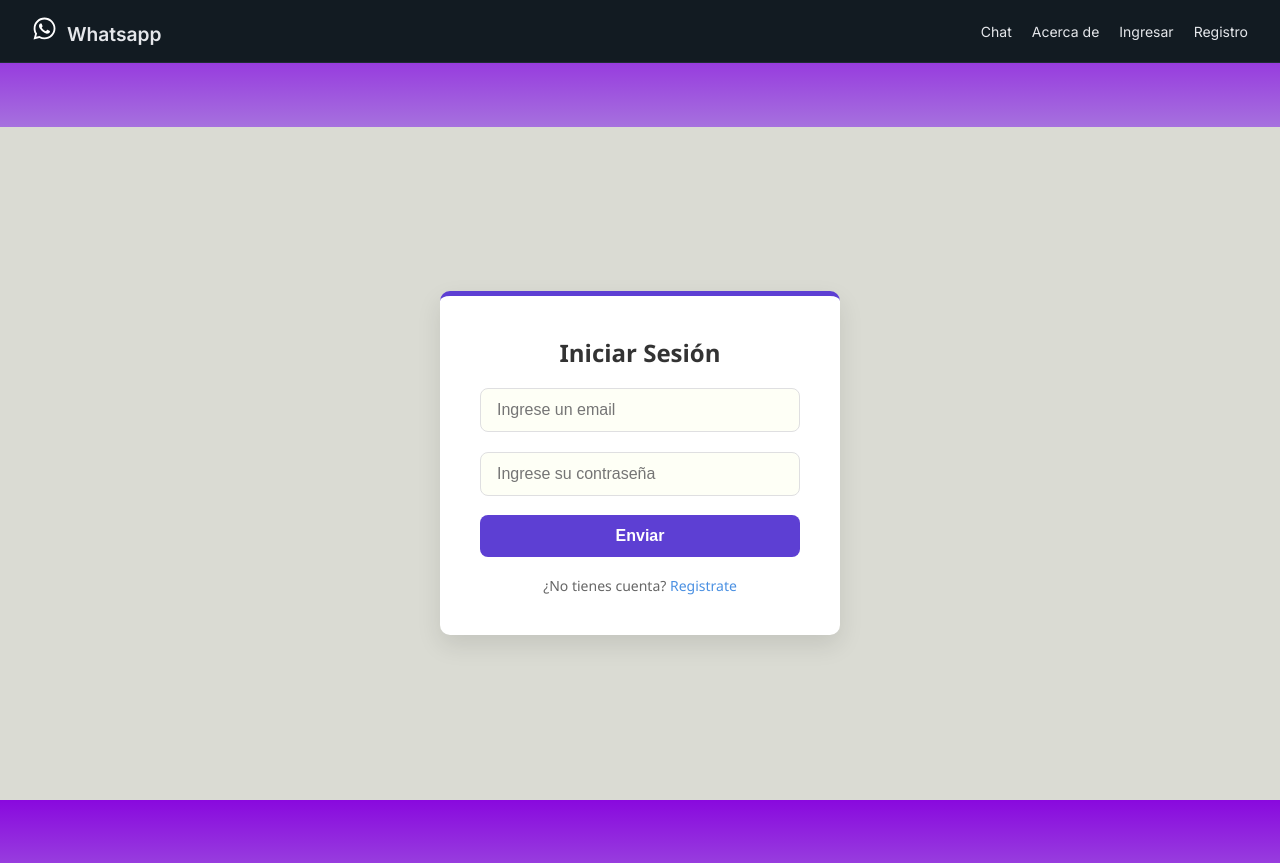
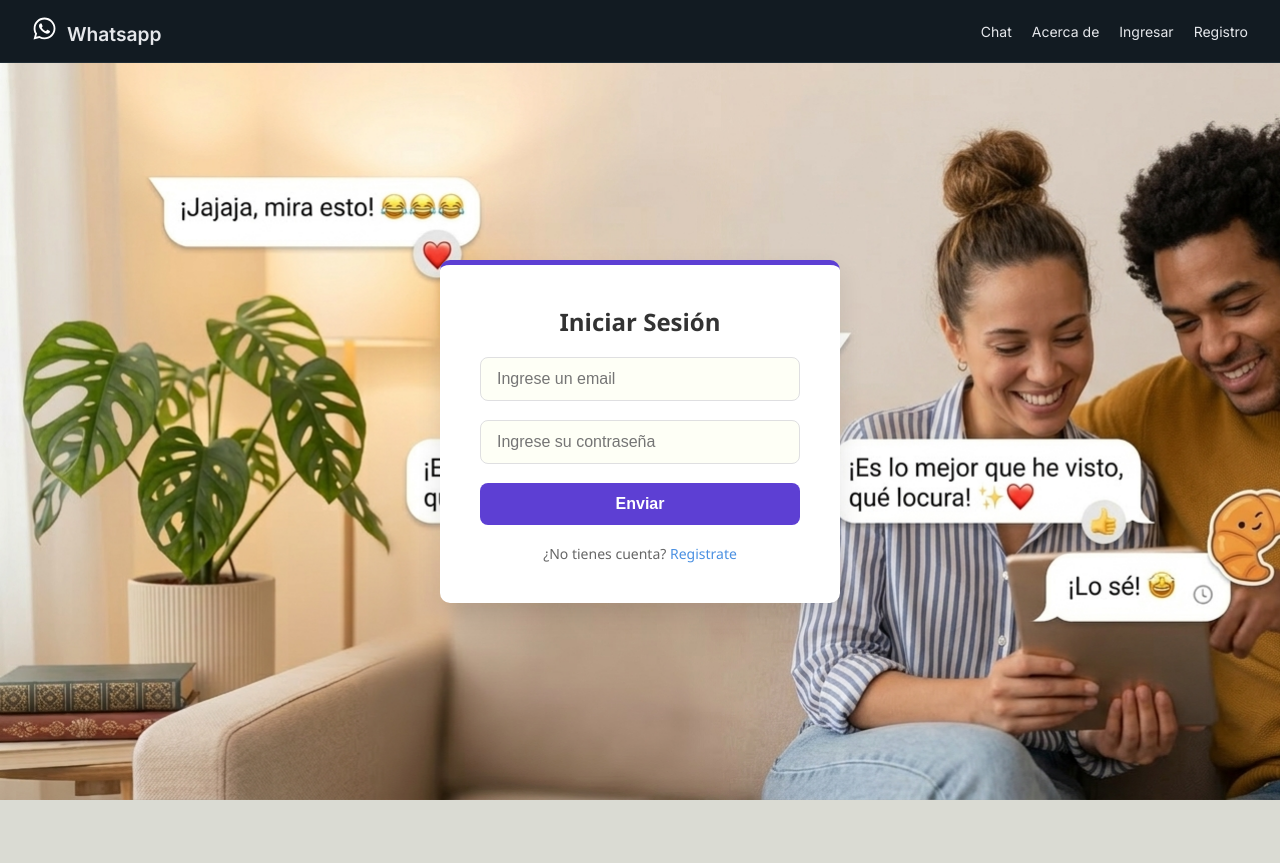
Before and after one commit to camiladomato/clone-whatsapp-camila-domato-react, a React (Vite) app: page /ingresar in a window 1280 px wide. After the commit the page ends 800 px from the top, so only its background shows below. Built offline with nearby package versions, Linux system fonts and the light colour scheme.

Commit message:
fix se arreglaron los scroll de la pagina que se hicieron despues de crar el nav

```diff
--- a/src/components/Aside/Contacts/styles.css
+++ b/src/components/Aside/Contacts/styles.css
@@ -5,7 +5,7 @@
   gap: 6px;
   padding: 6px;
   overflow: auto;
-  height: calc(100vh - 287px);
+  height: calc(100vh - 270px);
 }
 
 .user-chat {
--- a/src/pages/styles.css
+++ b/src/pages/styles.css
@@ -18,7 +18,7 @@ body{
     margin: 80px auto;
     display: grid;
     grid-template-columns: 30% 70%;
-    height: calc(100vh - 160px);
+    height: calc(100vh - 223px);
     overflow: hidden;
     border-radius: 10px;
     box-shadow: 0 6px 18px rgba(0, 0, 0, 0.1);
@@ -29,8 +29,10 @@ body{
   display: flex;
   justify-content: center;
   align-items: center;
-  min-height: 100vh;
+  min-height: calc(100vh - 63px);
   background-color: transparent;
+  background-image: url("../assets/imagen-login.png");
+  background-size: cover;
   font-family: 'Segoe UI', Tahoma, Geneva, Verdana, sans-serif;
 }
 
```
Also changed, not shown: src/assets/imagen-login.png (added), src/assets/imagen-register.png (added).
